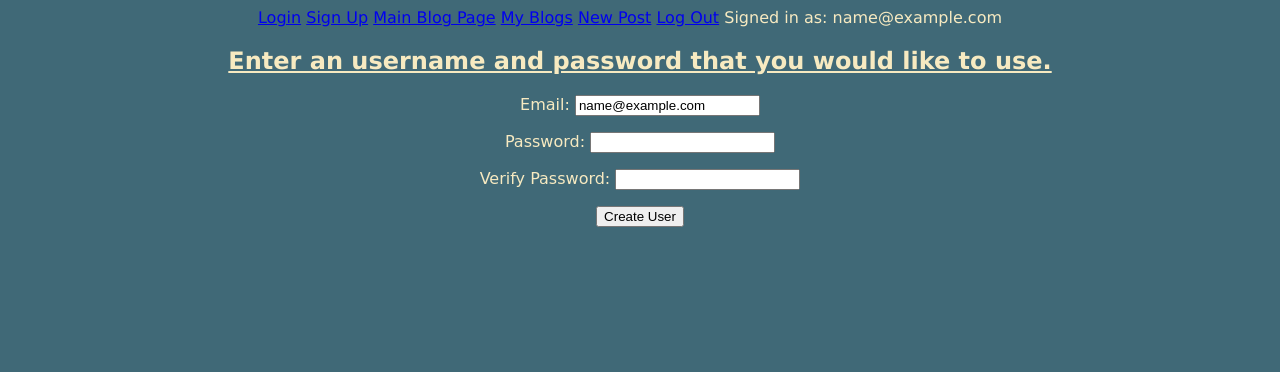
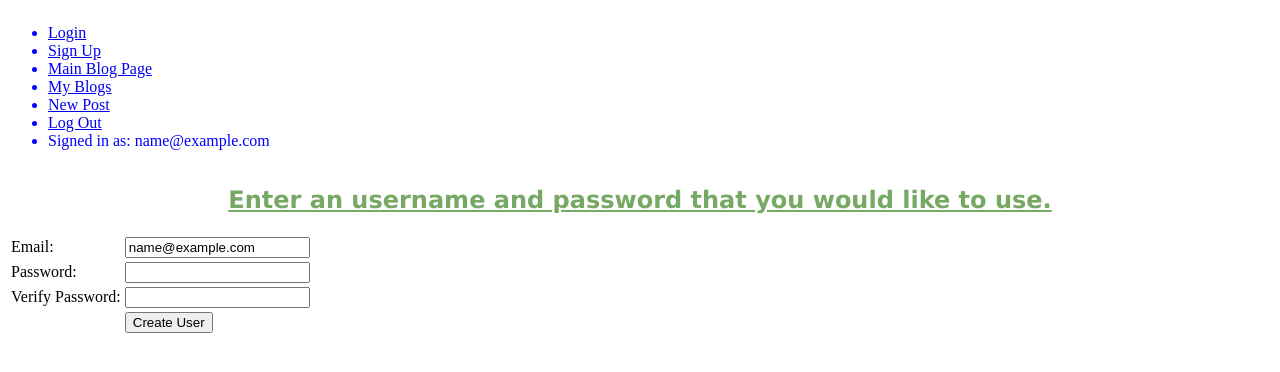
Before and after one commit to soggytacos/blogz, a Flask app: template templates/signup.html in a window 1280 px wide. Shown: the top 372 px of the page. Run offline with Flask 2, Linux system fonts and the light colour scheme; the visitor is signed in with stand-in values (Sample User, id 1); tables that the repository leaves empty hold one stand-in row (values such as "Sample post"); the template is opened without the code that fills it: most values are stand-ins (such as "Sample title", 1, 10 or a date in 2020).

Commit message:
with css attempting to show changes

```diff
--- a/static/stylesheet.css
+++ b/static/stylesheet.css
@@ -1,35 +1,31 @@
-body {
-    background-color: rgb(64, 105, 119);
-    text-align: center;
+h1 {
+    color: rgb(193, 247, 197);
+    text-align: left;
     font-family: Verdana;
-    color: rgb(247, 234, 193);
+    text-decoration: underline;
 }
 
-h1 {
-    color: rgb(247, 234, 193);
+h2 {
+    color: rgb(119, 168, 100);
     text-align: center;
     font-family: Verdana;
     text-decoration: underline;
 }
 
-h2 {
-    color: rgb(247, 234, 193);
-    text-align: center;
-    font-family: Verdana;
-    text-decoration: underline;
-}
-
-.last {
-    font-family: cursive;
-}
 .error{
     color: red;
 }
-div{
-    padding-right: 20px;
+.nav{
+    padding-right: 40px;
+    display: inline-block;
+    color: blue;
 }
-label{
-    font-family: cursive;
+
+table th td {
+    table-layout: auto;
     color: rgb(247, 234, 193);
-    text-align: center;
+    text-align: left;
+    font-family: Verdana;
+    text-decoration: underline;
+    border: 1px solid black;
 }
--- a/templates/base.html
+++ b/templates/base.html
@@ -9,15 +9,17 @@
         </style>-->
     </head>
     <body>
-        <div>
-            <a href='/login'>Login</a>
-            <a href='/signup'>Sign Up</a>
-            <a href='/'>Main Blog Page</a>
-            <a href='/singleUser'>My Blogs</a>
-            <a href='/newpost'>New Post</a>
-            <a href='/logout'>Log Out</a>
-            <a>Signed in as: {{ session['user'] }}</a>
-        </div>
+        <nav>
+            <ul class="nav">
+                <li><a href='/login'>Login</a>
+                <li><a href='/signup'>Sign Up</a>
+                <li><a href='/'>Main Blog Page</a>
+                <li><a href='/singleUser'>My Blogs</a>
+                <li><a href='/newpost'>New Post</a>
+                <li><a href='/logout'>Log Out</a>
+                <li><a style="text-align:right">Signed in as: {{ session['user'] }}</a>
+            </ul>
+        </nav>
 
         {% with messages = get_flashed_messages() %}
             {% if messages %}
--- a/templates/blog.html
+++ b/templates/blog.html
@@ -11,6 +11,7 @@
                 <a href="./blog?id={{ blog.id }}">{{ blog.title }}</a>
             </h2>
             <p>{{ blog.body }}</p>
+            <p>Written By: {{ blog.owner_id }}</p>
             {% endfor %}
         </ul>
     </p>
--- a/templates/blogpost.html
+++ b/templates/blogpost.html
@@ -2,10 +2,10 @@
 
 {% block content %}
 
-<h1 style="text-align:center">Single Page</h1>
-    <h2 style="text-align:center">{{ blog.title }}
+<h1>Blogpost Confirmed</h1>
+    <h2>{{ blog.title }}
     </h2>
-    <p style="text-align:center">{{ blog.body }}</p>
+    <p>{{ blog.body }}</p>
 
 
 {% endblock %}
--- a/templates/signup.html
+++ b/templates/signup.html
@@ -4,21 +4,46 @@
 <h2>Enter an username and password that you would like to use.</h2>
 
 <form action='/signup' method="post" />
-<p>
-    <p></p><label class="inputbox">
+<table>
+    <tr>
+        <label>
+            <td>
                 Email:
+            </td>
+            <td>
                 <input type="text" name="email" value="{{ email }}" />
+            </td>
         </label>
-    <p></p><label class="inputbox">
+    </tr>
+    <tr>
+        <label class="inputbox">
+            <td>
                 Password:
+            </td>
+            <td>
                 <input type="password" name="password" />
+            </td>
         </label>
-    <p></p><label class="inputbox">
+    </tr>
+    <tr>
+        <label class="inputbox">
+            <td>
                 Verify Password:
+            </td>
+            <td>
                 <input type="password" name="verify" />
+            </td>
         </label>
-    <p></p><input type="submit" value="Create User" />
-</p>
+    </tr>
+    <tr>
+        <td>
+
+         </td>
+        <td>
+            <input type="submit" value="Create User" />
+        </td>
+    </tr>
+</table>
 </form>
 
 {% endblock %}
```
Also changed, not shown: templates/login.html (+12 -12 lines). Lines whose indentation alone changed are shown as unchanged.
